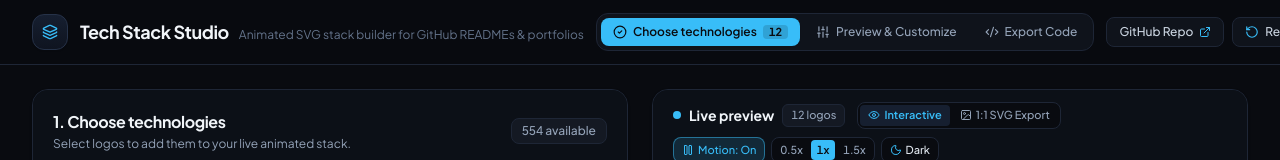
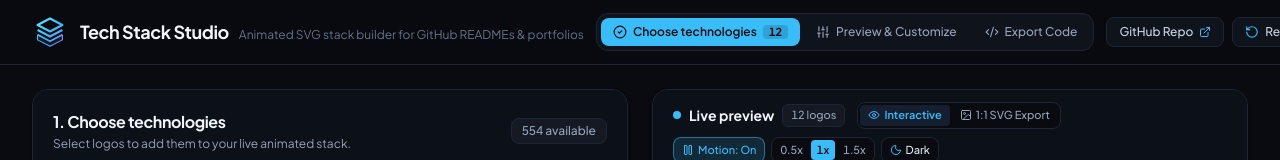
Before and after one commit to ThanhNguyxnOrg/Techstack-Studio, a React (Vite) app: page / in a window 1280 px wide. Shown: the top 160 px of the page. Built offline with nearby package versions, Linux system fonts and the light colour scheme.

Commit message:
fix(branding): use new logo in app header and social metadata

```diff
--- a/index.html
+++ b/index.html
@@ -14,7 +14,7 @@
     <meta name="robots" content="index, follow" />
     <link rel="canonical" href="https://thanhnguyxnorg.github.io/Techstack-Studio/" />
     <link rel="icon" type="image/svg+xml" href="%BASE_URL%favicon.svg?v=2" />
-    <link rel="icon" type="image/x-icon" href="%BASE_URL%favicon.ico" sizes="16x16 32x32 64x64" />
+    <link rel="icon" type="image/x-icon" href="%BASE_URL%favicon.svg" sizes="any" />
     <link rel="apple-touch-icon" href="%BASE_URL%apple-touch-icon.png" />
     <link rel="manifest" href="%BASE_URL%site.webmanifest" />
 
@@ -43,7 +43,7 @@
     />
     <meta
       name="twitter:image"
-      content="https://thanhnguyxnorg.github.io/Techstack-Studio/og-image.png"
+      content="https://thanhnguyxnorg.github.io/Techstack-Studio/og-image.svg"
     />
 
     <link rel="preconnect" href="https://fonts.googleapis.com" />
--- a/src/components/HeroSection.tsx
+++ b/src/components/HeroSection.tsx
@@ -3,7 +3,6 @@
   CheckCircle2,
   Code2,
   ExternalLink,
-  Layers,
   RotateCcw,
   Sliders,
   Trash2,
@@ -31,8 +30,8 @@
       <div className="max-w-[1440px] mx-auto px-4 sm:px-6 lg:px-8 h-16 flex items-center justify-between gap-3 overflow-x-auto no-scrollbar">
         {/* Zone 1: Brand Lockup */}
         <div className="flex items-center gap-3 shrink-0">
-          <div className="w-9 h-9 rounded-xl bg-gradient-to-b from-[#161F30] to-[#0F1420] border border-[#263248] flex items-center justify-center shrink-0 shadow-xs">
-            <Layers className="w-4 h-4 text-[#38BDF8]" />
+          <div className="w-9 h-9 flex items-center justify-center shrink-0">
+            <img src={`${import.meta.env.BASE_URL}favicon.svg`} alt="" aria-hidden="true" className="w-9 h-9 object-contain" />
           </div>
           <div className="flex items-baseline gap-2.5">
             <h1 className="text-base sm:text-lg font-bold tracking-tight text-[#F1F5F9] whitespace-nowrap">
```
